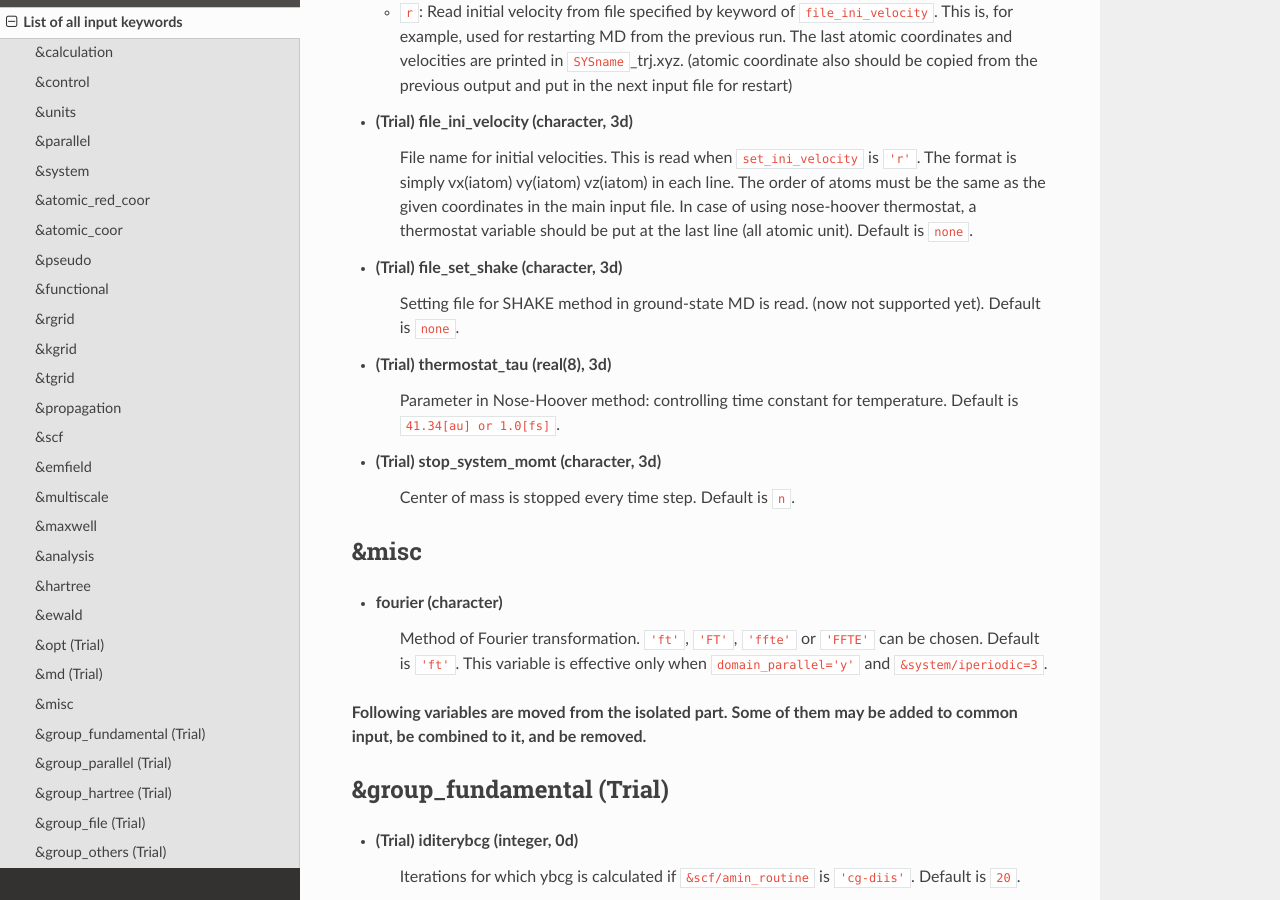
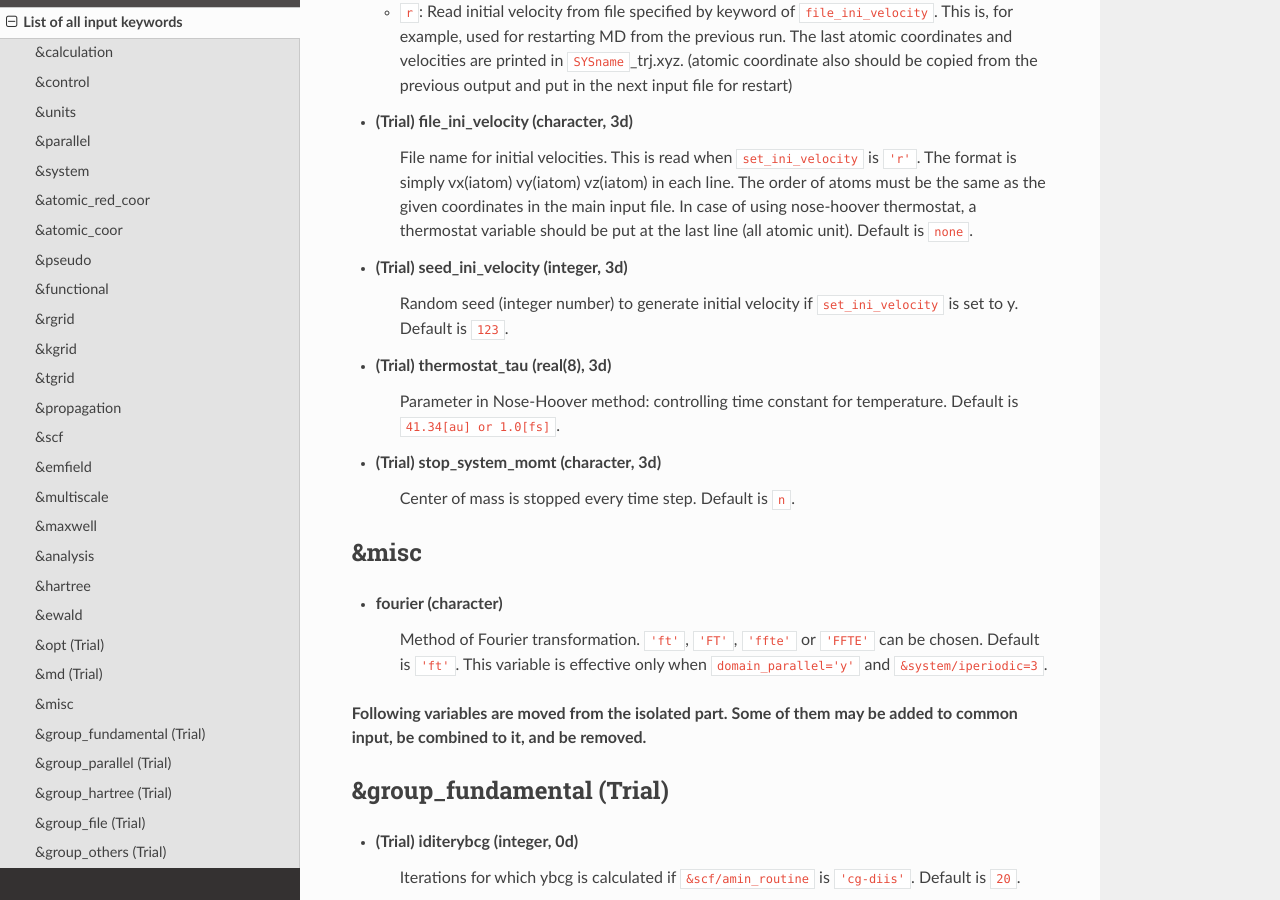
Before and after one commit to SALMON-TDDFT/SALMON-DOCS, a Sphinx documentation site: the page built from source/input_keyword_list.rst, in a window 1280 px wide and 900 px high, scrolled down 21279 px. Built offline with Sphinx 7.4.7 and the Read the Docs theme 2.0.0, drawn with Linux system fonts in a browser that asks for light colours; formulas are drawn with MathJax 3.

Commit message:
Update input_keyword_list.rst

```diff
--- a/source/input_keyword_list.rst
+++ b/source/input_keyword_list.rst
@@ -948,9 +948,9 @@ Input for psudopotentials. Size of array (:) is equal to ``&system/nelem``.
    File name for initial velocities. This is read when ``set_ini_velocity`` is ``'r'``. The format is simply vx(iatom) vy(iatom) vz(iatom) in each line. The order of atoms must be the same as the given coordinates in the main input file. In case of using nose-hoover thermostat, a thermostat variable should be put at the last line (all atomic unit).
    Default is ``none``.
 
-- (Trial) **file_set_shake** (character, 3d)
-   Setting file for SHAKE method in ground-state MD is read. (now not supported yet).
-   Default is ``none``.
+- (Trial) **seed_ini_velocity** (integer, 3d)
+   Random seed (integer number) to generate initial velocity if ``set_ini_velocity`` is set to y.
+   Default is ``123``.
 
 - (Trial) **thermostat_tau** (real(8), 3d)
    Parameter in Nose-Hoover method: controlling time constant for temperature.
```
